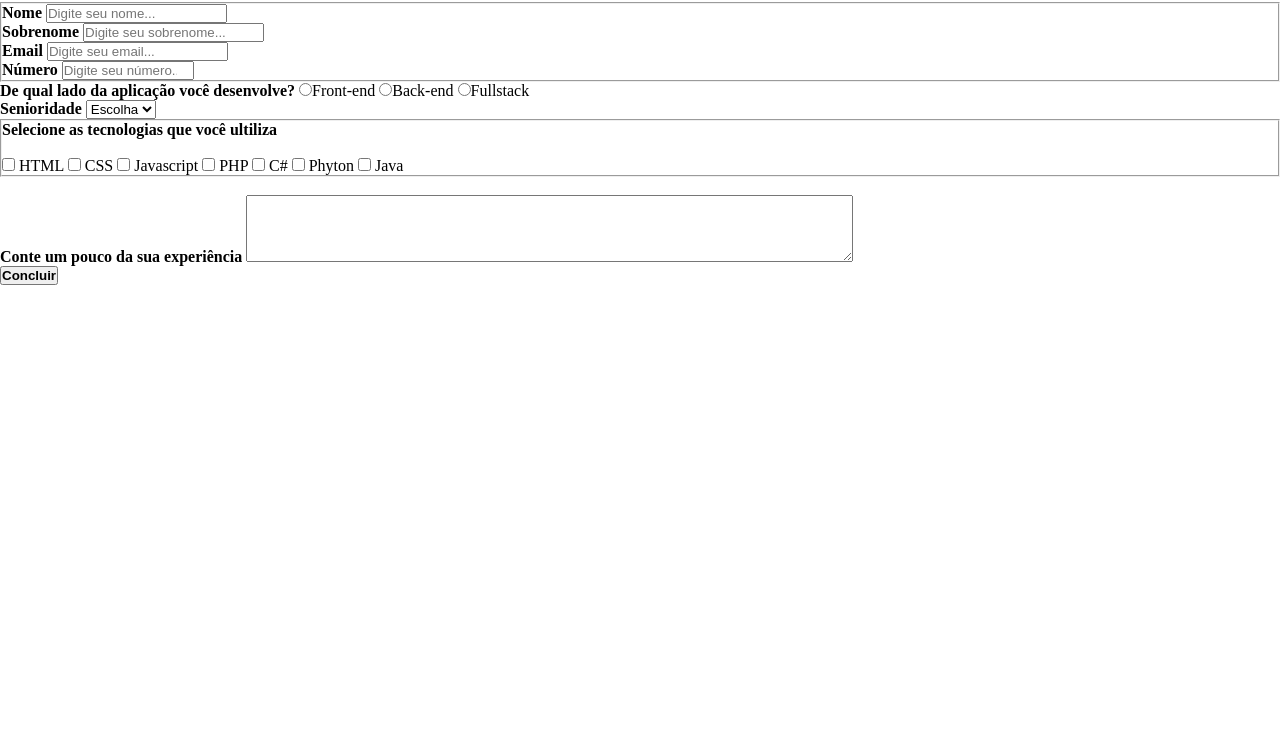
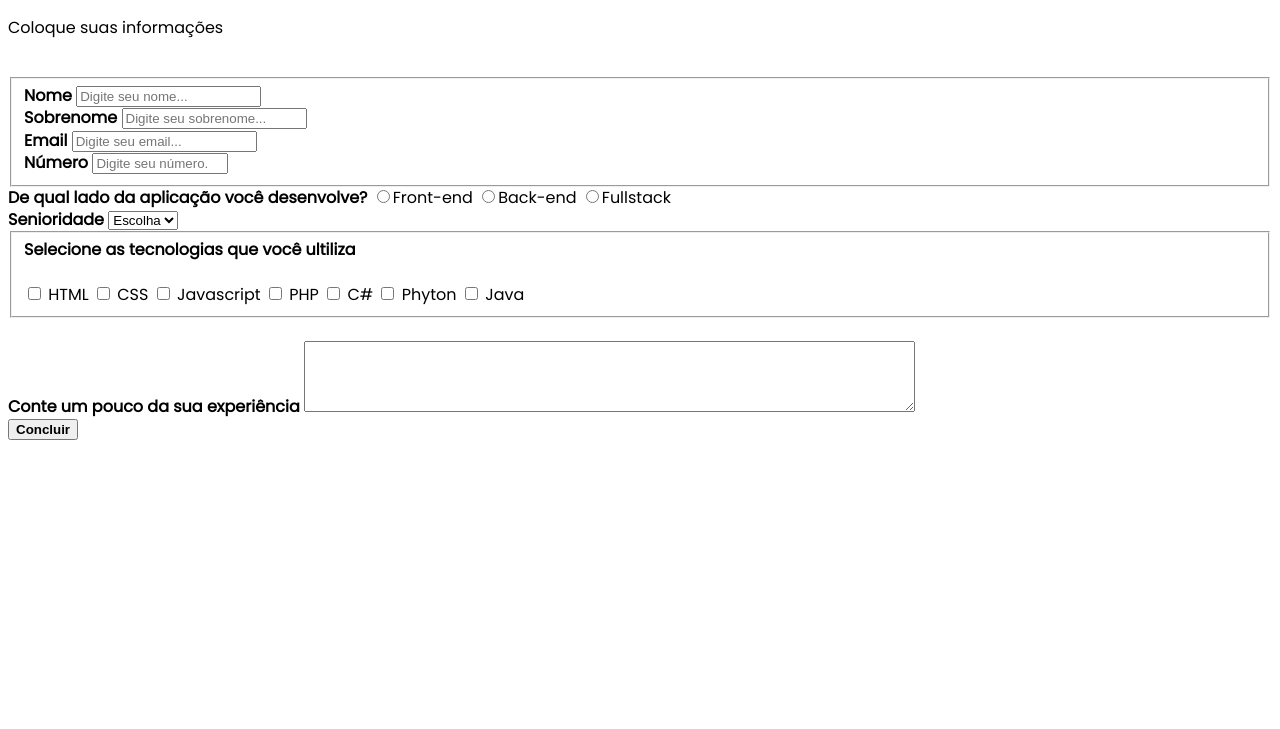
Before and after one commit to henriquenobre/formulario, a plain HTML site: page index.html in a window 1280 px wide. Shown: the part 71-800 px from the top of the page. Drawn offline with Linux system fonts and the light colour scheme.

Commit message:
Update style.css

```diff
--- a/style.css
+++ b/style.css
@@ -1,4 +1,8 @@
-*{
-    margin: 0;
-    padding: 0;
+@import url('https://fonts.googleapis.com/css?family=Poppins:200i,400&display=swap');
+
+body{
+    font-family: 'Poppins',sans-serif;
+    font-size: 1rem;
+    line-height: 1.4;
+    color: ;
 }
```
